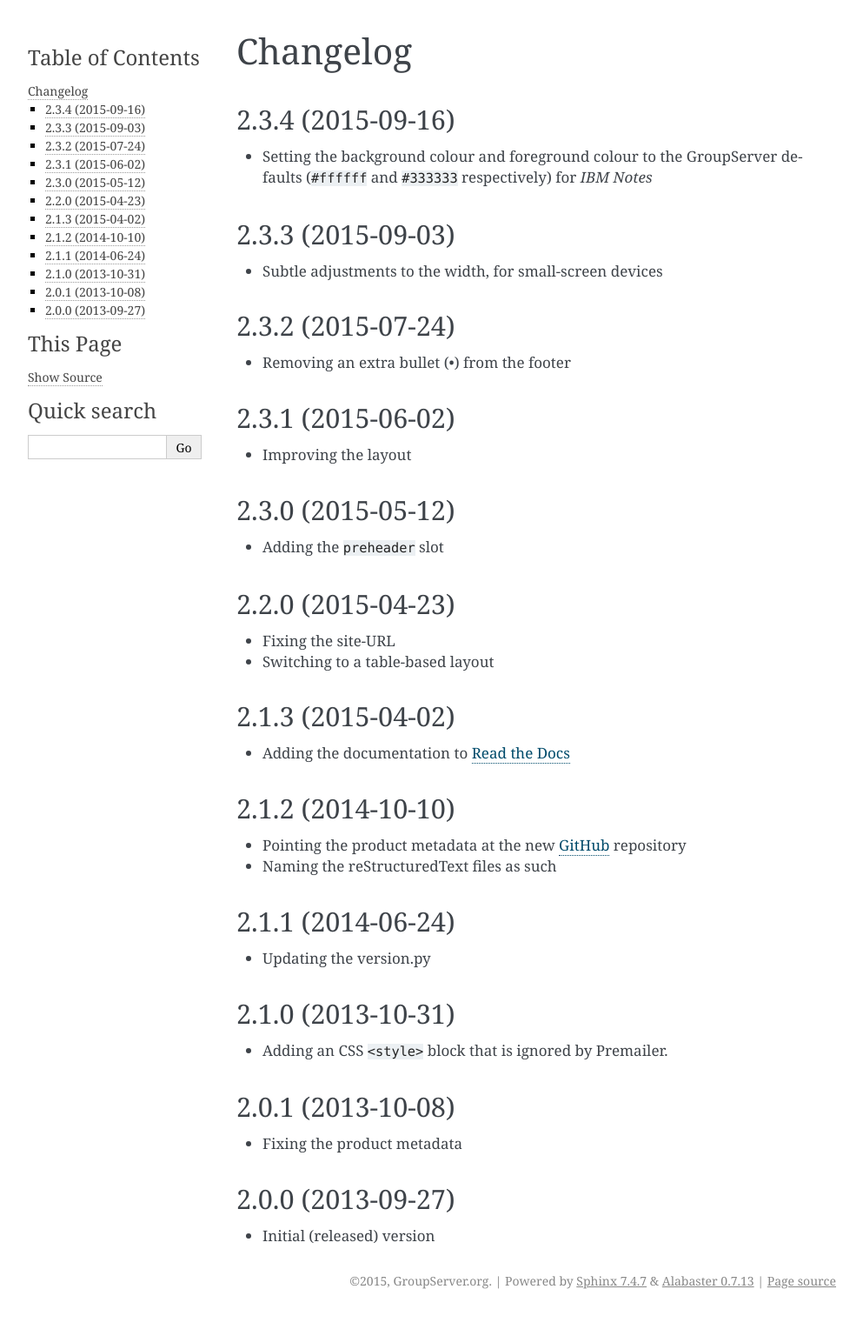
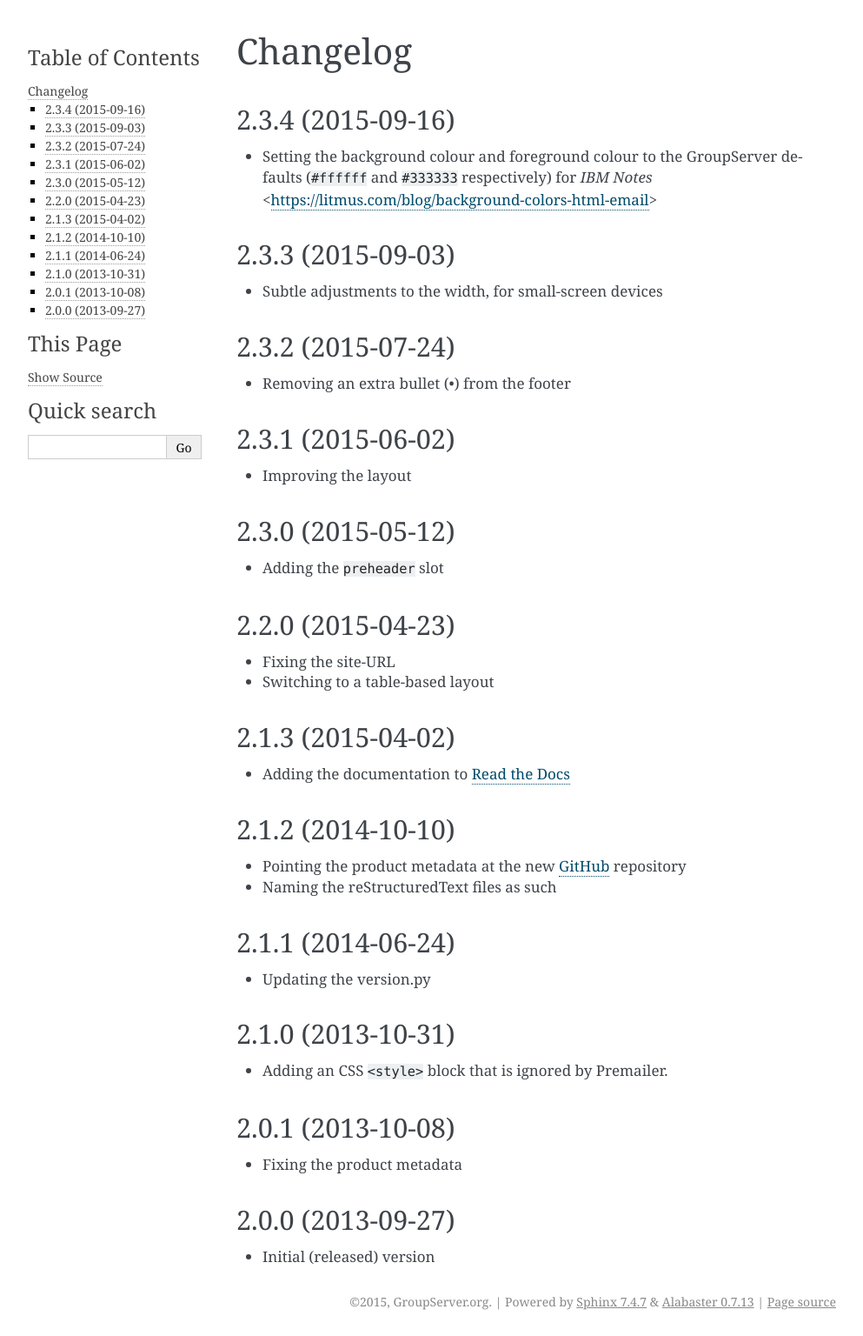
Before and after one commit to groupserver/gs.content.email.layout, a Sphinx documentation site: the page built from docs/HISTORY.rst, in a window 1280 px wide. Shown: the whole page at 87% size, without its empty margins (148-1141 px from the left). Built offline with Sphinx 7.4.7, drawn with Linux system fonts in a browser that asks for light colours; before the commit the page ends 1512 px from its top, so only the background shows below that.

Commit message:
More colour

```diff
--- a/docs/HISTORY.rst
+++ b/docs/HISTORY.rst
@@ -7,6 +7,7 @@ Changelog
 * Setting the background colour and foreground colour to the
   GroupServer defaults (``#ffffff`` and ``#333333`` respectively)
   for *IBM Notes*
+  <https://litmus.com/blog/background-colors-html-email>
 
 2.3.3 (2015-09-03)
 ------------------
```
Also changed, not shown: 1 other file.
